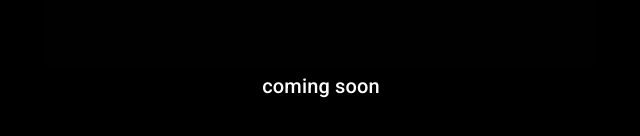
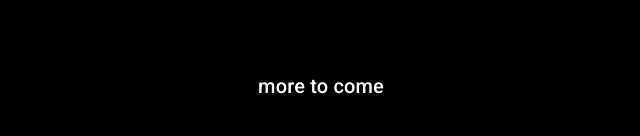
Before and after one commit to eldrgeek/eldr-revolution, a React (Create React App) app: page / in a window 1280 px wide. Shown: the part 360-496 px from the top of the page, without its empty margins (319-959 px from the left). Built offline with nearby package versions, Linux system fonts and the light colour scheme.

Commit message:
more to come

```diff
--- a/src/App.js
+++ b/src/App.js
@@ -6,7 +6,6 @@ import { makeStyles } from "@material-ui/core/styles";
 import YouTube from "./YouTube";
 
 const useStyles = makeStyles(theme => ({
-
   still: {
     // position: "absolute",
     width: "100%"
@@ -15,8 +14,6 @@ const useStyles = makeStyles(theme => ({
     color: "white",
     textAlign: "center"
   }
-
-
 }));
 // import Link from "@material-ui/core/Link";
 // import ProTip from "./ProTip";
@@ -45,15 +42,21 @@ export default function App() {
         </Typography>
         <div>
           <img
-              style={{ visibility: true}}
+            style={{ visibility: true }}
             id="still"
             className={classes.still}
             alt="revolution 1x1"
             src="revolution still.jpg"
           />
         </div>
-        <Typography  className={classes.text} align="left" variant="h6" component="h1" gutterBottom>
-          coming soon
+        <Typography
+          className={classes.text}
+          align="left"
+          variant="h6"
+          component="h1"
+          gutterBottom
+        >
+          more to come
         </Typography>
         {/* <ProTip /> */}
         {/* <YouTube /> */}
```
Lines whose indentation alone changed are shown as unchanged.
